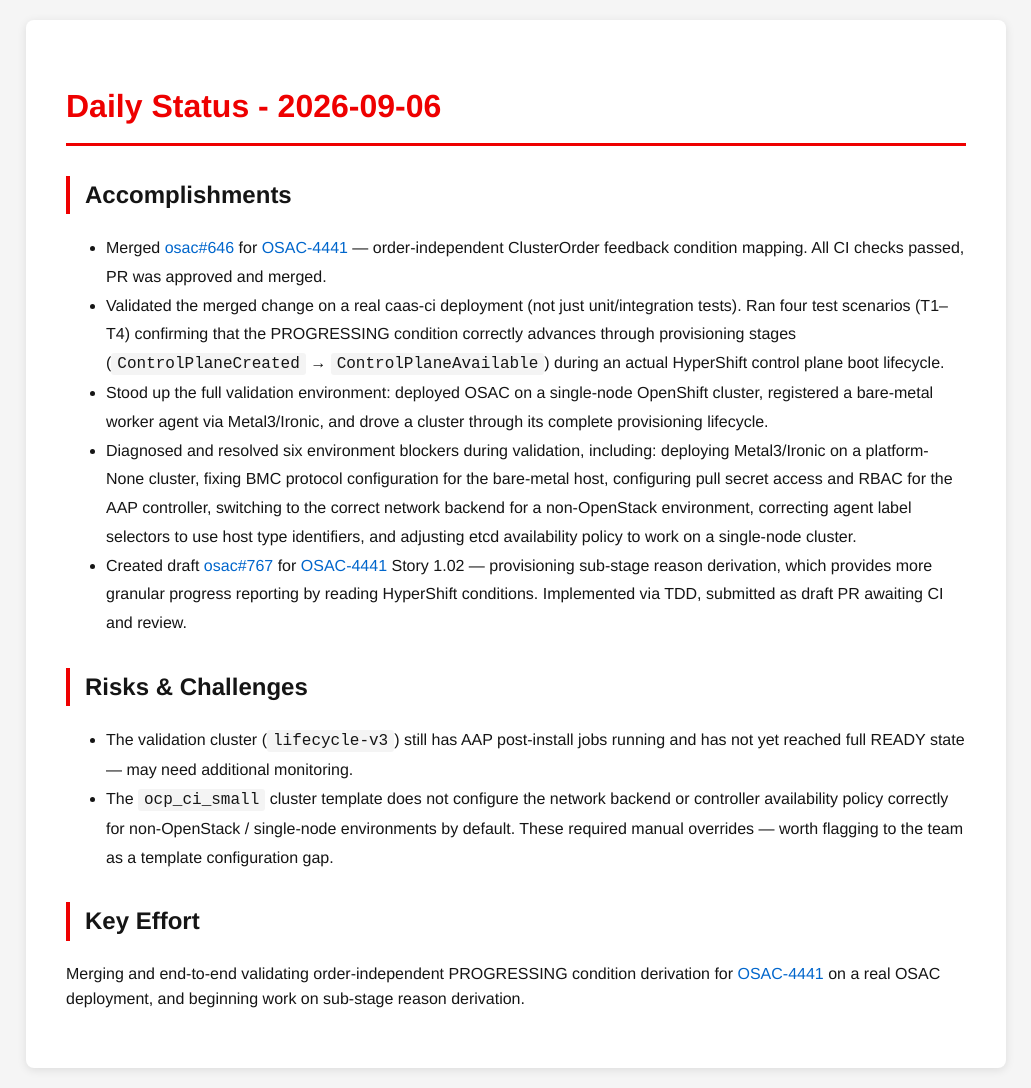
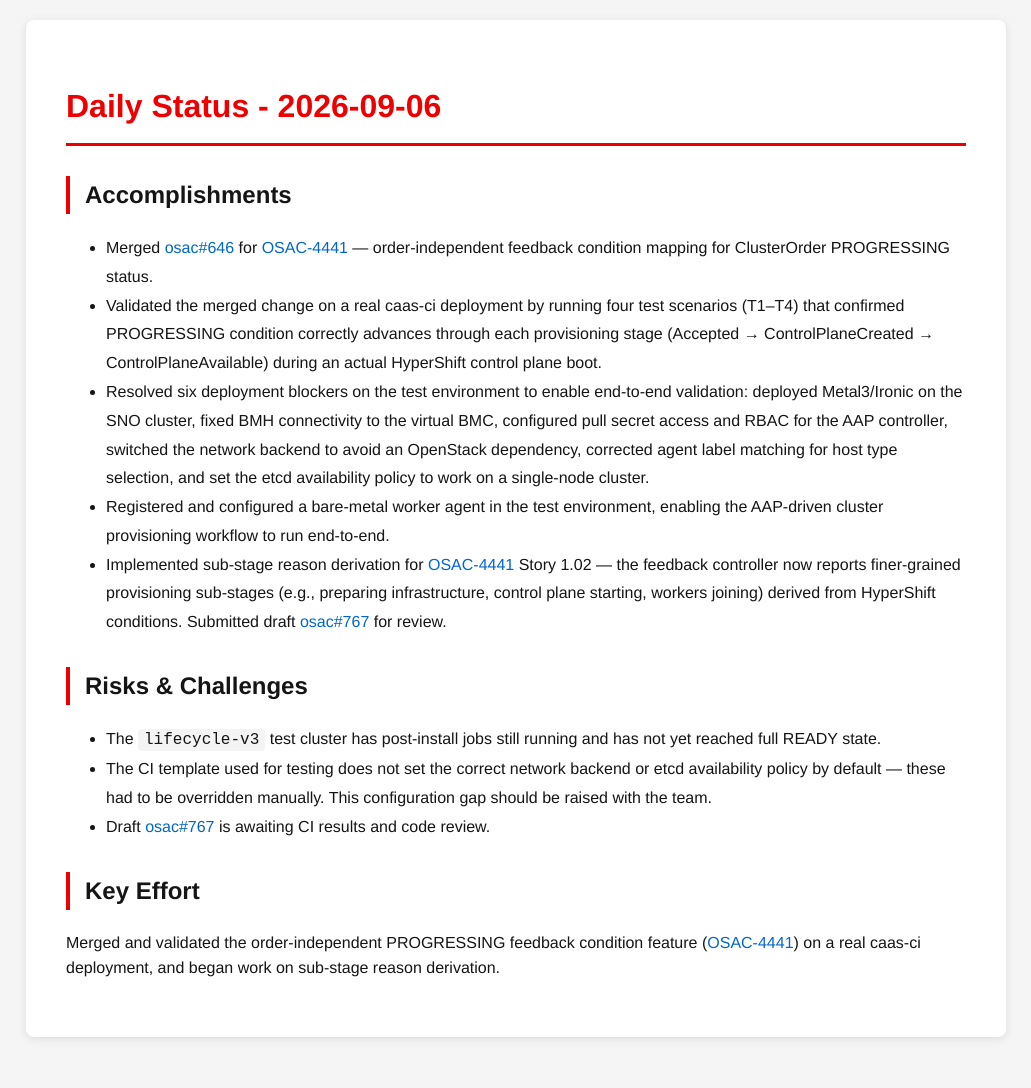
Before and after one commit to tzvatot/daily-status, a Jekyll site: the page built from 2026-09-06.md, in a window 1280 px wide. Shown: the whole page, without its empty margins (124-1155 px from the left). Built offline with Jekyll 4.4.1, drawn with Linux system fonts in a browser that asks for light colours; after the commit the page ends 1057 px from its top, so only the background shows below that.

Commit message:
Daily status update - 2026-09-06

```diff
--- a/2026-09-06.md
+++ b/2026-09-06.md
@@ -7,15 +7,16 @@
 # Daily Status - 2026-09-06
 
 ## Accomplishments
-- Merged [osac#646](https://github.com/osac-project/osac/pull/646) for [OSAC-4441](https://redhat.atlassian.net/browse/OSAC-4441) — order-independent ClusterOrder feedback condition mapping. All CI checks passed, PR was approved and merged.
-- Validated the merged change on a real caas-ci deployment (not just unit/integration tests). Ran four test scenarios (T1–T4) confirming that the PROGRESSING condition correctly advances through provisioning stages (`ControlPlaneCreated` → `ControlPlaneAvailable`) during an actual HyperShift control plane boot lifecycle.
-- Stood up the full validation environment: deployed OSAC on a single-node OpenShift cluster, registered a bare-metal worker agent via Metal3/Ironic, and drove a cluster through its complete provisioning lifecycle.
-- Diagnosed and resolved six environment blockers during validation, including: deploying Metal3/Ironic on a platform-None cluster, fixing BMC protocol configuration for the bare-metal host, configuring pull secret access and RBAC for the AAP controller, switching to the correct network backend for a non-OpenStack environment, correcting agent label selectors to use host type identifiers, and adjusting etcd availability policy to work on a single-node cluster.
-- Created draft [osac#767](https://github.com/osac-project/osac/pull/767) for [OSAC-4441](https://redhat.atlassian.net/browse/OSAC-4441) Story 1.02 — provisioning sub-stage reason derivation, which provides more granular progress reporting by reading HyperShift conditions. Implemented via TDD, submitted as draft PR awaiting CI and review.
+- Merged [osac#646](https://github.com/osac-project/osac/pull/646) for [OSAC-4441](https://redhat.atlassian.net/browse/OSAC-4441) — order-independent feedback condition mapping for ClusterOrder PROGRESSING status.
+- Validated the merged change on a real caas-ci deployment by running four test scenarios (T1–T4) that confirmed PROGRESSING condition correctly advances through each provisioning stage (Accepted → ControlPlaneCreated → ControlPlaneAvailable) during an actual HyperShift control plane boot.
+- Resolved six deployment blockers on the test environment to enable end-to-end validation: deployed Metal3/Ironic on the SNO cluster, fixed BMH connectivity to the virtual BMC, configured pull secret access and RBAC for the AAP controller, switched the network backend to avoid an OpenStack dependency, corrected agent label matching for host type selection, and set the etcd availability policy to work on a single-node cluster.
+- Registered and configured a bare-metal worker agent in the test environment, enabling the AAP-driven cluster provisioning workflow to run end-to-end.
+- Implemented sub-stage reason derivation for [OSAC-4441](https://redhat.atlassian.net/browse/OSAC-4441) Story 1.02 — the feedback controller now reports finer-grained provisioning sub-stages (e.g., preparing infrastructure, control plane starting, workers joining) derived from HyperShift conditions. Submitted draft [osac#767](https://github.com/osac-project/osac/pull/767) for review.
 
 ## Risks & Challenges
-- The validation cluster (`lifecycle-v3`) still has AAP post-install jobs running and has not yet reached full READY state — may need additional monitoring.
-- The `ocp_ci_small` cluster template does not configure the network backend or controller availability policy correctly for non-OpenStack / single-node environments by default. These required manual overrides — worth flagging to the team as a template configuration gap.
+- The `lifecycle-v3` test cluster has post-install jobs still running and has not yet reached full READY state.
+- The CI template used for testing does not set the correct network backend or etcd availability policy by default — these had to be overridden manually. This configuration gap should be raised with the team.
+- Draft [osac#767](https://github.com/osac-project/osac/pull/767) is awaiting CI results and code review.
 
 ## Key Effort
-Merging and end-to-end validating order-independent PROGRESSING condition derivation for [OSAC-4441](https://redhat.atlassian.net/browse/OSAC-4441) on a real OSAC deployment, and beginning work on sub-stage reason derivation.
+Merged and validated the order-independent PROGRESSING feedback condition feature ([OSAC-4441](https://redhat.atlassian.net/browse/OSAC-4441)) on a real caas-ci deployment, and began work on sub-stage reason derivation.
```
